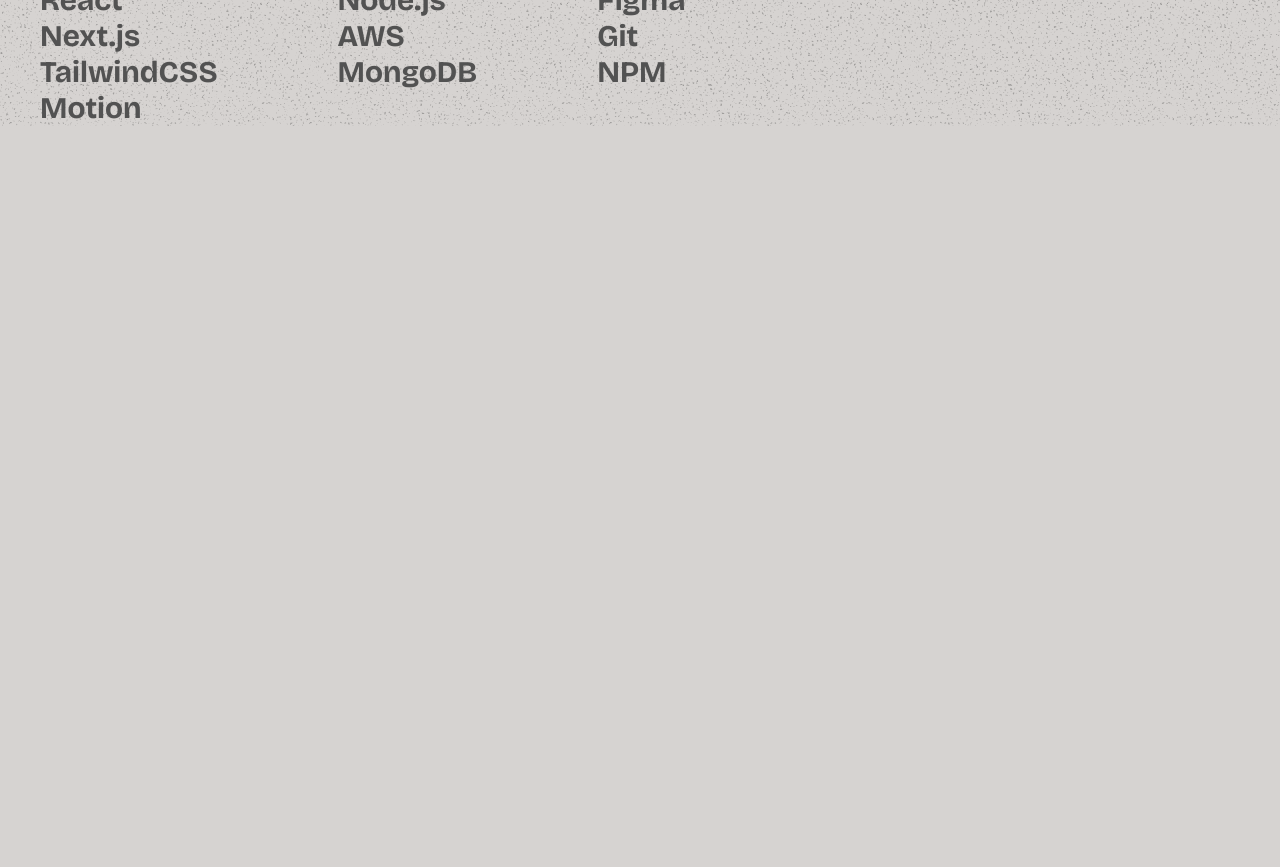
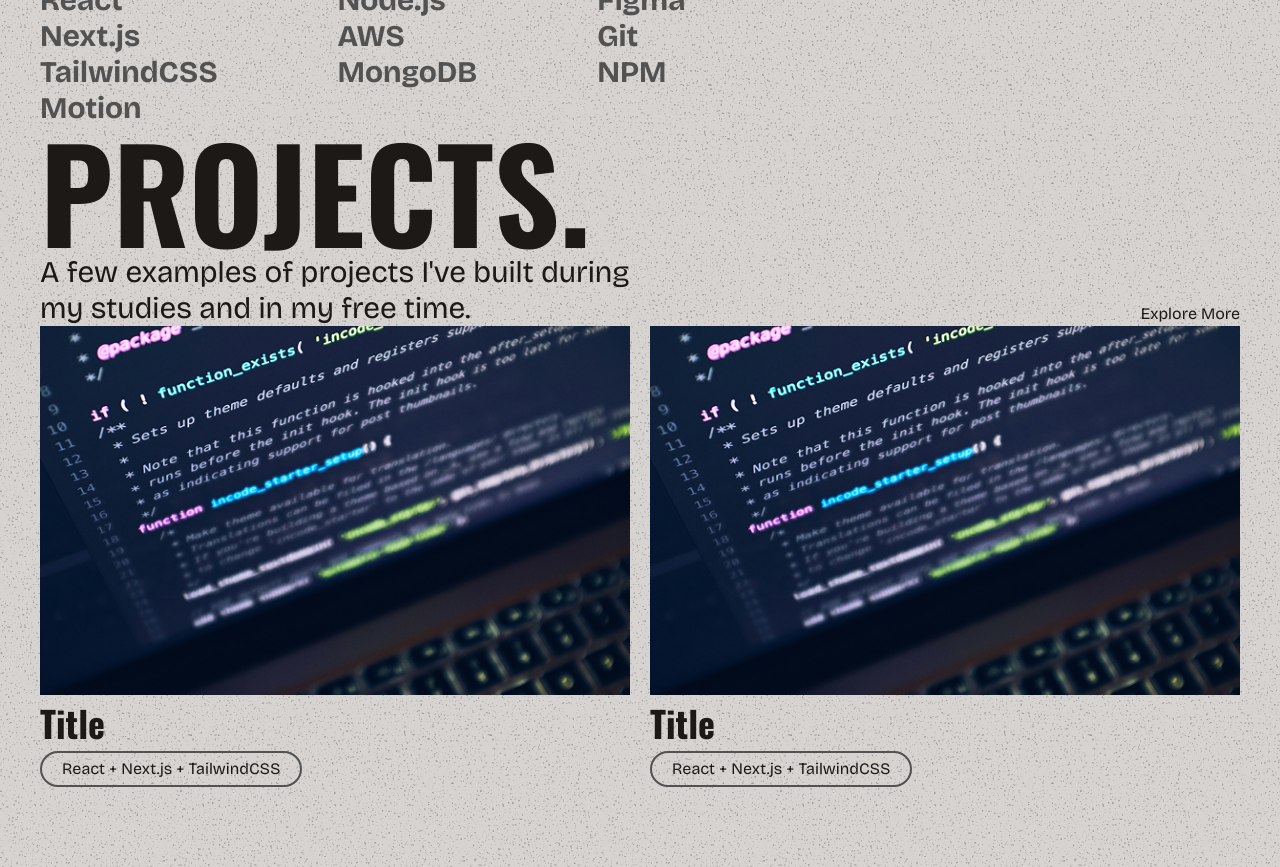
Before and after one commit to scmo-1/portfolio, a Next.js app: page / in a window 1280 px wide. Shown: the part 1840-2707 px from the top of the page. Before the commit the page ends 1966 px from the top, so only its background shows below. Built offline with nearby package versions, Linux system fonts and the light colour scheme.

Commit message:
add Project section + ProjectCard with base layout

```diff
--- a/src/app/globals.css
+++ b/src/app/globals.css
@@ -19,7 +19,8 @@
 
 h1,
 h2,
-h3 {
+h3,
+h4 {
   font-family: var(--font-oswald);
   font-weight: bold;
 }
--- a/src/app/page.jsx
+++ b/src/app/page.jsx
@@ -4,9 +4,10 @@
 
 export default function Home() {
   return (
-    <div className="mx-auto flex h-screen w-full max-w-screen-2xl flex-col px-10">
+    <div className="mx-auto flex h-fit w-full max-w-screen-2xl flex-col px-10">
       <HeroSection />
       <AboutSection />
+      <ProjectsSection />
     </div>
   );
 }
--- a/src/components/projects/ProjectsSection.jsx
+++ b/src/components/projects/ProjectsSection.jsx
@@ -1,7 +1,25 @@
 import React from "react";
+import ProjectCard from "../ui/ProjectCard";
 
 function ProjectsSection() {
-  return <div>ProjectsSection</div>;
+  return (
+    <section className="mb-20">
+      <h2 className="text-9xl">PROJECTS.</h2>
+      <div className="flex w-full justify-between">
+        <p className="w-1/2 text-3xl">
+          A few examples of projects I've built during my studies and in my free
+          time.
+        </p>
+        <a href="#" className="self-end">
+          Explore More
+        </a>
+      </div>
+      <div className="grid grid-cols-2 gap-5">
+        <ProjectCard />
+        <ProjectCard />
+      </div>
+    </section>
+  );
 }
 
 export default ProjectsSection;
--- /dev/null
+++ b/src/components/ui/ProjectCard.jsx
@@ -0,0 +1,25 @@
+import React from "react";
+import Image from "next/image";
+
+function ProjectCard({ classname }) {
+  return (
+    <div className={`relative`}>
+      <div className="relative aspect-[8/5] w-full">
+        <Image
+          src={"/images/placeholder.png"}
+          fill
+          alt="Project"
+          className="object-cover"
+        />
+      </div>
+      <div className="mt-2">
+        <h4 className="text-4xl">Title</h4>
+      </div>
+      <div className="mt-2 w-fit rounded-full border-2 border-neutral-600 px-5 py-1">
+        <span>React</span> + <span>Next.js</span> + <span>TailwindCSS</span>
+      </div>
+    </div>
+  );
+}
+
+export default ProjectCard;
```
Also changed, not shown: public/images/placeholder.png (added).
